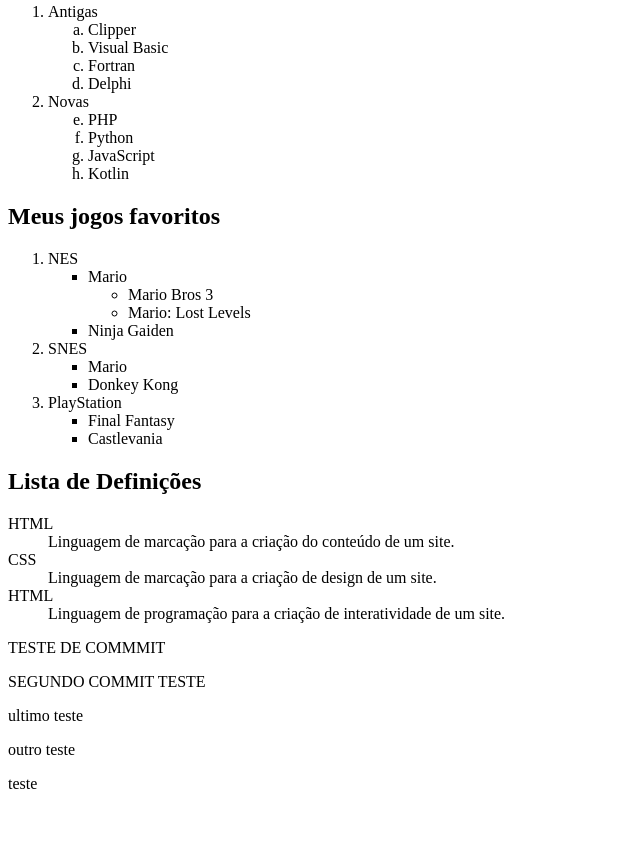
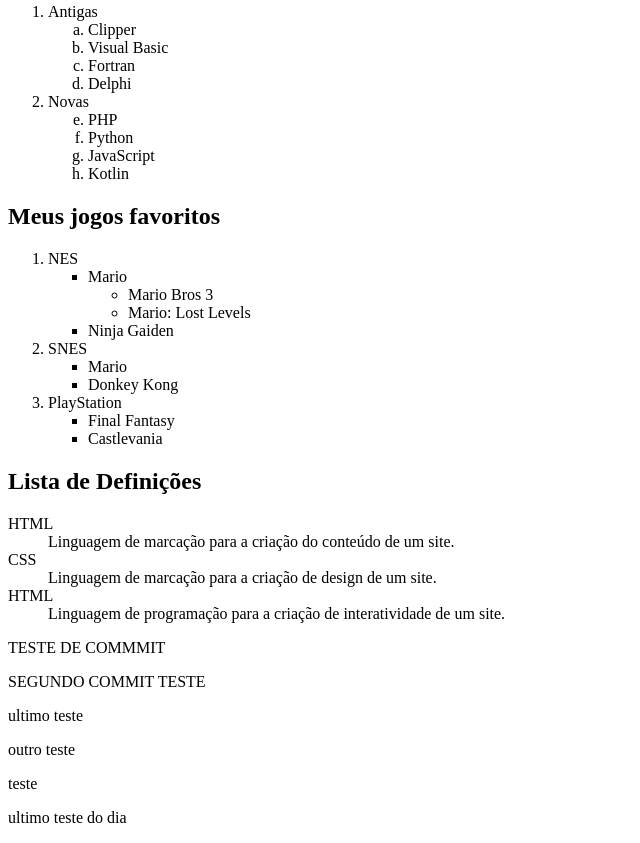
Before and after one commit to nmarcotulio/Curso-HTML5-e-CSS3-modulo-1-de-5, a plain HTML site: page ex0009/index.html in a window 1280 px wide. Shown: the part 509-1352 px from the top of the page, without its empty margins (0-640 px from the left). Before the commit the page ends 1318 px from the top, so only its background shows below. Drawn offline with Linux system fonts and the light colour scheme.

```diff
--- a/ex0009/index.html
+++ b/ex0009/index.html
@@ -80,5 +80,6 @@
     <p>ultimo teste</p>
     <p>outro teste</p>
     <p>teste</p>
+    <p>ultimo teste do dia</p>
 </body>
 </html>
```
